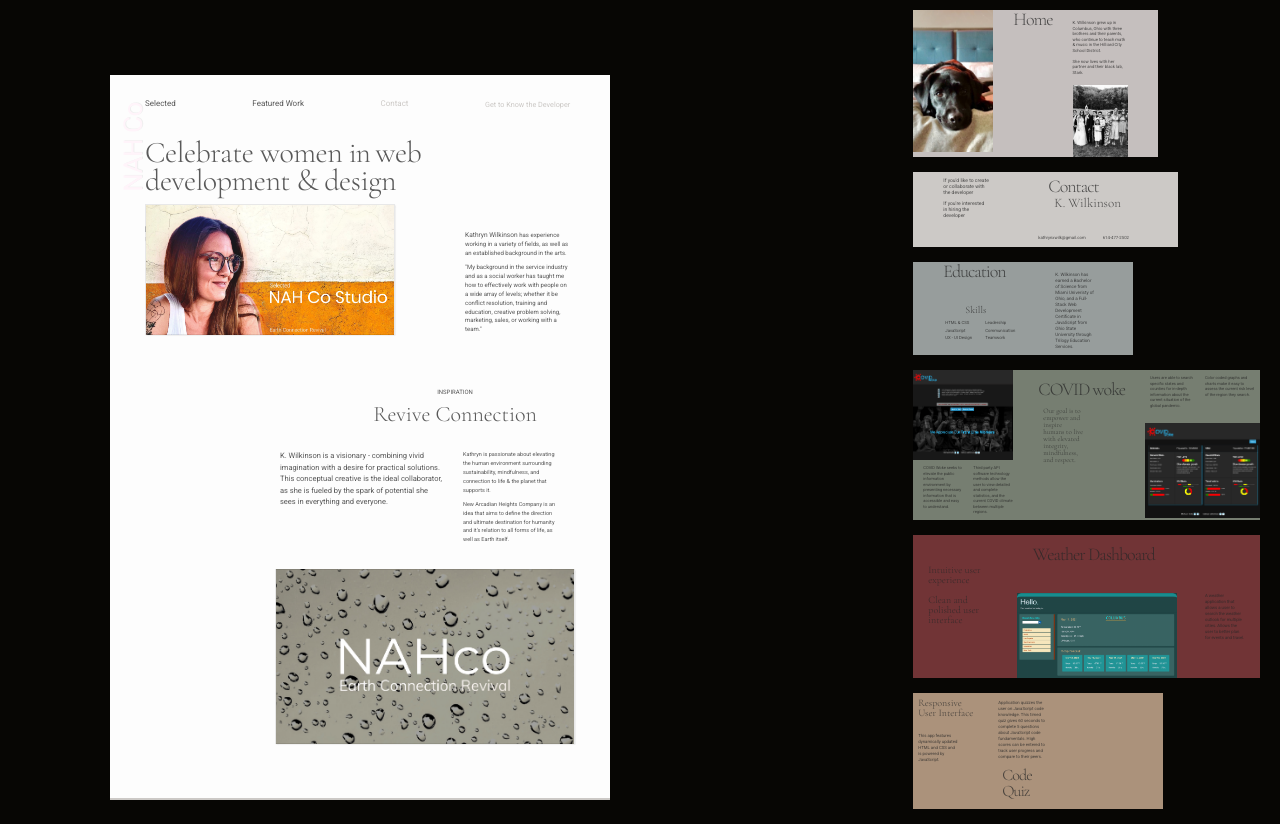
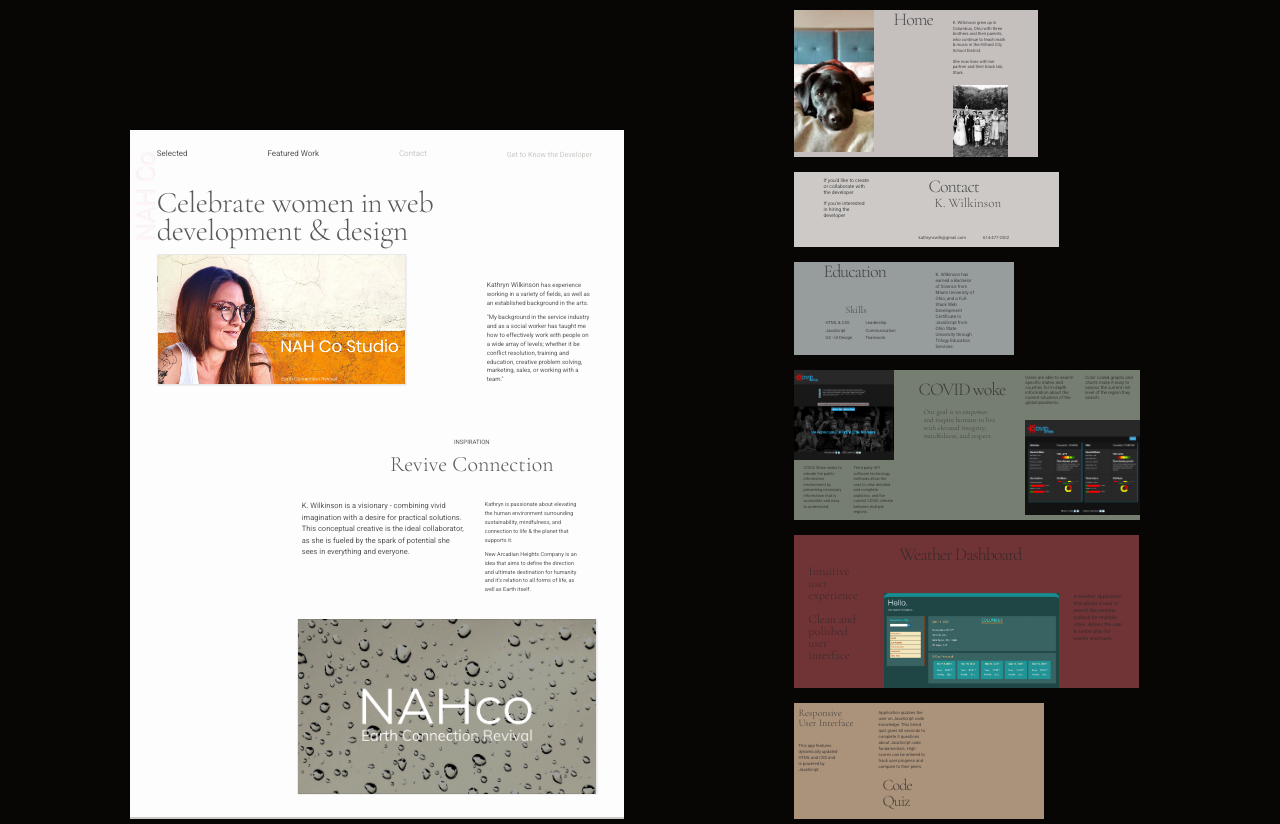
Before and after one commit to NAHco-code/Brainstorm-Repo, a plain HTML site: page index.html in a window 1280 px wide. Drawn offline with nearby package versions, Linux system fonts and the light colour scheme.

Commit message:
Style: responsiveness regarding placement of main content and cards for different screen sizes

```diff
--- a/assets/brand.css
+++ b/assets/brand.css
@@ -320,8 +320,10 @@ nav{
 
 @media only screen and (max-width: 280px) {
     main{
-        margin-top: 40px;
-        margin-bottom: 40px;
+        margin-top: 5px;
+        margin-bottom: 20px;
+        width: 100%;
+
     }
 
     #about_txt_wrapper{
@@ -595,19 +597,17 @@ nav{
 @media only screen and (min-width: 768px) {
     body{
         display: flex;
-        justify-content: space-evenly;
+
     }
 
     main{
-        width: 460px;
+        width: auto;
         height: auto;
         padding: 20px 27px 0 27px;
         margin-top: 130px;
         margin-left: 20px;
         margin-bottom: 5px;
-        position: absolute;
-        top: 75px;
-        left: 10px;
+
     }
 
     .top_nav_links{
@@ -679,10 +679,10 @@ nav{
     }
 
     #headshot_img{
-        width: 288px;
-        height: 150.9px;
+        width: 249.6px;
+        height: 130.78px;
         position: relative;
-        bottom: 145px;
+        bottom: 110px;
     }
 
     #brand_sec{
@@ -733,14 +733,14 @@ nav{
 }
 
 @media only screen and (min-width: 1024px) {
+    body{
+        display: flex;
+        justify-content: space-evenly;
+    }
+
     main{
-        width: 550px;
-        height: auto;
-        padding: 25px 35px 0 35px;
-        margin-bottom: 5px;
-        position: absolute;
-        top: 75px;
-        left: 25px;
+
+
     }
 
     .top_nav_links{
@@ -871,13 +871,7 @@ nav{
 
 @media only screen and (min-width: 1280px) {
     main{
-        width: 500px;
-        height: auto;
-        position: absolute;
-        bottom: 0;
-        left: 90px;
-        margin-top: 0px;
-        margin-bottom: 0px;
+
     }
 
     #header_txt_wrap{
@@ -944,13 +938,6 @@ nav{
 
 @media only screen and (min-width: 1440px) {
     main{
-        width: 550px;
-        height: auto;
-        position: absolute;
-        bottom: 0px;
-        left: 100px;
-        margin-top: 60px;
-        padding: 25px 38px 0 38px;
     }
 
     #about_txt_wrapper{
--- a/assets/cards.css
+++ b/assets/cards.css
@@ -345,8 +345,9 @@
     background: var(--kahki-green);
 }
 
-.row{
+.row_wrap{
     display: flex;
+    max-width: fit-content;
     padding-top: 5px;
     padding-bottom: 5px;
 }
@@ -559,15 +560,54 @@
 
         margin: 10px 0 5px 0;
     }
+
+    /* COVIDwoke CARD */
+    #covid_tag{
+        width: 80px;
+        line-height: 8px;
+    }
+
+    #covid_txt_wrap3{
+        padding-left: 15px;
+        padding-bottom: 10px;
+        line-height: 5px;
+        font-size: 4.5px;
+    }
+
+    #covid_txt_wrap4{
+        line-height: 5px;
+        font-size: 4.5px;
+    }
+
+    #weather_tag{
+        font-size: 12px;
+    }
+
+    #weather_tag_wrapper{
+        padding-bottom: 25px;
+    }
+
+    #weather_content_txt{
+        font-size: 5px;
+        line-height: 7px;
+        width: 80px;
+    }
+
+    #proj2_img{
+        width: 175px;
+        height: 95px;
+        margin-top: 30px;
+    }
 }
 
 @media only screen and (min-width: 425px) {
     #project-info_sec{
-
+        margin-left: 30px;
+        margin-right: 30px;
     }
 
     .proj-info_cards{
-
+        width: fit-content;
     }
 
 }
@@ -585,33 +625,16 @@
 }
 
 @media only screen and (min-width: 768px) {
-    #project-info_sec{
-        position: absolute;
-        right: 10px;
-        top: 0;
-    }
 
-    .proj-info_cards{
 
-    }
 }
 
 @media only screen and (min-width: 860px) {
-    .proj-info_cards{
 
-    }
 }
 
 @media only screen and (min-width: 920px) {
-    #project-info_sec{
-        position: absolute;
-        right: 10px;
-        top: 0;
-    }
 
-    .proj-info_cards{
-
-    }
 }
 
 @media only screen and (min-width: 1024px) {
@@ -637,9 +660,7 @@
 
 @media only screen and (min-width: 1440px) {
     #project-info_sec{
-        position: absolute;
-        bottom: 0;
-        right: 10px;
+
     }
 }
 
--- a/index.html
+++ b/index.html
@@ -1,5 +1,5 @@
 <!DOCTYPE html>
-<lang="en">
+<html lang="en">
 
 <head>
     <meta charset="UTF-8">
@@ -219,7 +219,7 @@
                 <section class="card_sec" id="proj_card1_sec" name="proj_card1_sec">
                     <div class="column_wrap">
                         <div class="card_img" id="proj1_img"></div>
-                        <div class="row">
+                        <div class="row_wrap">
                             <p class="card_content_txt" id="covid_txt_wrap1">
                             COVID Woke seeks to elevate the public information environment by presenting necessary information that is accessible
                             and easy to understand.
@@ -236,7 +236,7 @@
                     </div>
 
                     <div class="column_wrap">
-                        <div class="row">
+                        <div class="row_wrap">
                             <p class="card_content_txt" id="covid_txt_wrap3">
                                 Users are able to search specific states and counties for in-depth information about the current situation of the global
                                 pandemic.
@@ -255,7 +255,7 @@
                 <section class="card_sec" id="proj_card2_sec">
                     <div id="weather_tag_wrapper">
 
-                        <p class="card_label_tag">Intuitive user experience
+                        <p class="card_label_tag" id="weather_tag">Intuitive user experience
                             <br/><br />Clean and polished user interface
                         </p>
                     </div>
```
